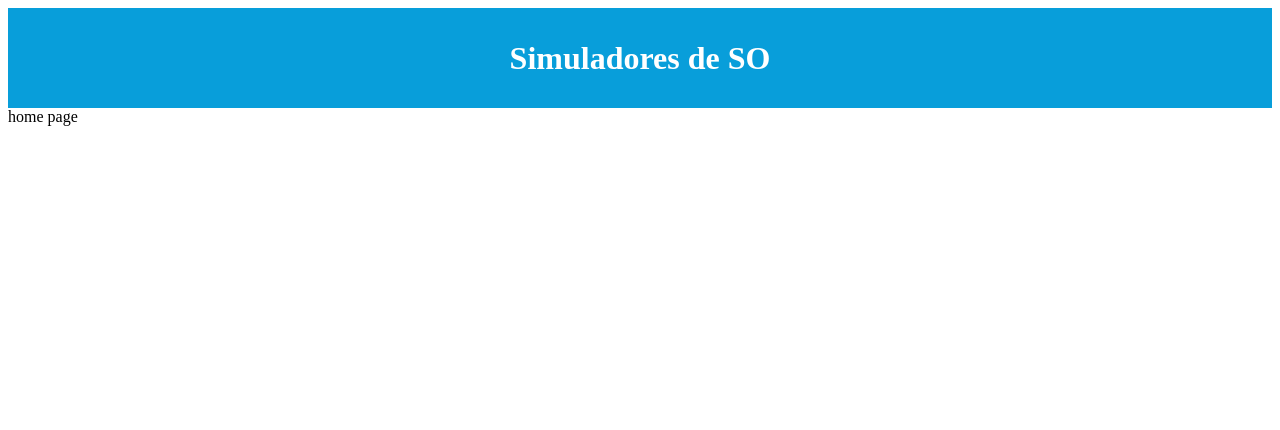
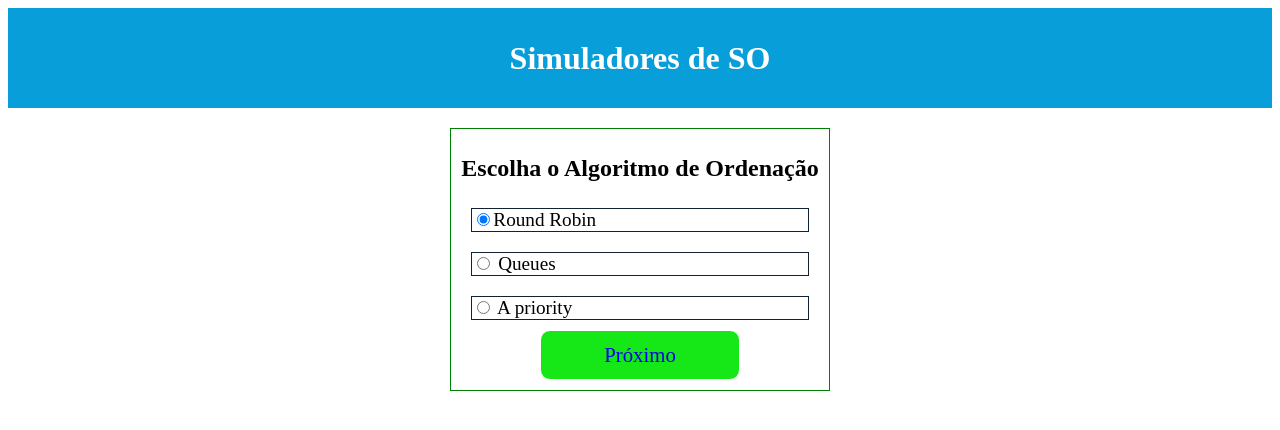
Before and after one commit to IsaiasLuiz/simuladores-so, a React (Create React App) app: page / in a window 1280 px wide. Shown: the top 430 px of the page. Built offline with nearby package versions, Linux system fonts and the light colour scheme.

Commit message:
layou da home-page pronto

```diff
--- a/src/App.js
+++ b/src/App.js
@@ -1,11 +1,11 @@
 import React from 'react';
-import Router from './routes';
+import Route from './routes';
 
 function App() {
 	return (
-		<div className="App">
-			<Router />
-		</div>
+		<>
+			<Route />
+		</>
 	);
 }
 
--- a/src/components/header/index.jsx
+++ b/src/components/header/index.jsx
@@ -1,9 +1,20 @@
 import React from 'react';
+import styled from 'styled-components';
 
-import './styles.css';
+const Div = styled.div`
+	width: 100%;
+	height: 100px;
+	font-size: 2em;
+	font-weight: 900;
+	color: #fff;
+	background: #089eda;
+	display: flex;
+	justify-content: center;
+	align-items: center;
+`;
 
 const header = () => {
-	return <div className="header">Simuladores de SO</div>;
+	return <Div className='header'>Simuladores de SO</Div>;
 };
 
 export default header;
--- a/src/components/header/styles.css
+++ /dev/null
@@ -1,11 +0,0 @@
-.header {
-	width: 100%;
-	height: 100px;
-	font-size: 2em;
-	font-weight: 900;
-	color: #fff;
-	background: #089eda;
-	display: flex;
-	justify-content: center;
-	align-items: center;
-}
--- /dev/null
+++ b/src/components/nextButton/index.jsx
@@ -0,0 +1,12 @@
+import React from 'react';
+import { Link } from 'react-router-dom';
+import './styles.css';
+
+const nextButton = props => {
+	return (
+		<Link to={props.route} className='next-route'>
+			{props.text}
+		</Link>
+	);
+};
+export default nextButton;
--- /dev/null
+++ b/src/components/nextButton/styles.css
@@ -0,0 +1,15 @@
+.next-route {
+	text-decoration: none;
+	padding: 10px;
+	font-size: 1.3em;
+	width: 200px;
+	height: 50px;
+	background: rgb(22, 231, 22);
+	border-radius: 10px;
+	border: 1px solid #fff;
+	box-sizing: border-box;
+	display: flex;
+	justify-content: center;
+	align-items: center;
+	margin: auto;
+}
--- /dev/null
+++ b/src/constants/algorithms.jsx
@@ -0,0 +1,7 @@
+const Algorithms = {
+	ROUND_ROBIN: 'ROUND ROBIN',
+	QUEUES: 'QUEUES',
+	A_PRIORITY: 'A_PRIORITY'
+};
+
+export default Algorithms;
--- a/src/pages/homePage/index.jsx
+++ b/src/pages/homePage/index.jsx
@@ -1,7 +1,66 @@
-import React from 'react';
+import React, { useState } from 'react';
+import NextButton from '../../components/nextButton';
+import styled from 'styled-components';
+import Algorithms from '../../constants/algorithms';
+import { Container, Content } from '../../styles/styledComponents';
+
+const Title = styled.h1`
+	font-size: 1.5em;
+	display: block;
+`;
+
+const Label = styled.label`
+	display: block;
+	border: 1px solid #123;
+	margin: 10px;
+	font-size: 1.2em;
+	cursor: pointer;
+
+	&:hover {
+		color: #df2f12;
+	}
+`;
 
 const HomePage = () => {
-	return <div>home page</div>;
+	const [algorithm, setAlgorithm] = useState(Algorithms.ROUND_ROBIN);
+
+	return (
+		<Container>
+			<Content>
+				<Title>Escolha o Algoritmo de Ordenação</Title>
+				<Label>
+					<input
+						type='radio'
+						name='algorithm-option'
+						defaultChecked
+						onChange={() => setAlgorithm(Algorithms.ROUND_ROBIN)}
+					/>
+					Round Robin
+				</Label>
+				<Label>
+					<input
+						type='radio'
+						name='algorithm-option'
+						onChange={() => setAlgorithm(Algorithms.QUEUES)}
+					/>{' '}
+					Queues
+				</Label>
+				<Label>
+					<input
+						type='radio'
+						name='algorithm-option'
+						onChange={() => setAlgorithm(Algorithms.A_PRIORITY)}
+					/>{' '}
+					A priority
+				</Label>
+				<NextButton
+					route=''
+					text='Próximo'
+					onclick={() => console.log(Algorithms.ROUND_ROBIN)}
+				/>
+			</Content>
+		</Container>
+	);
 };
 
 export default HomePage;
--- /dev/null
+++ b/src/styles/styledComponents/index.jsx
@@ -0,0 +1,16 @@
+import styled from 'styled-components';
+
+const Container = styled.div`
+	display: flex;
+	justify-content: center;
+`;
+
+const Content = styled.div`
+	border: 1px solid green;
+	margin: 20px;
+	padding: 10px;
+	display: flex;
+	justify-content: center;
+	flex-direction: column;
+`;
+export { Container, Content };
```
Also changed, not shown: package.json (+6 -2 lines), 2 other files (tests, documents, lock files or other folders).
